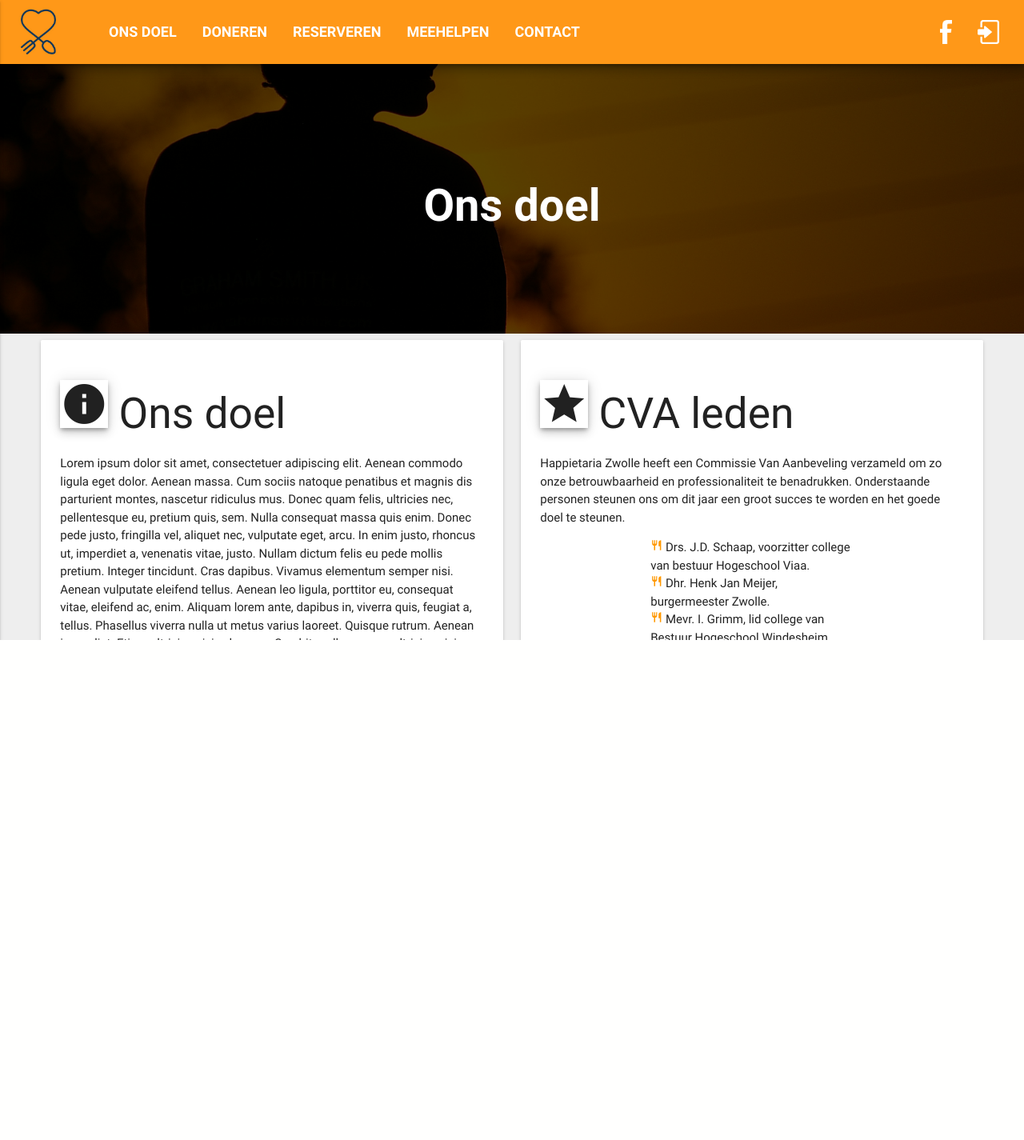
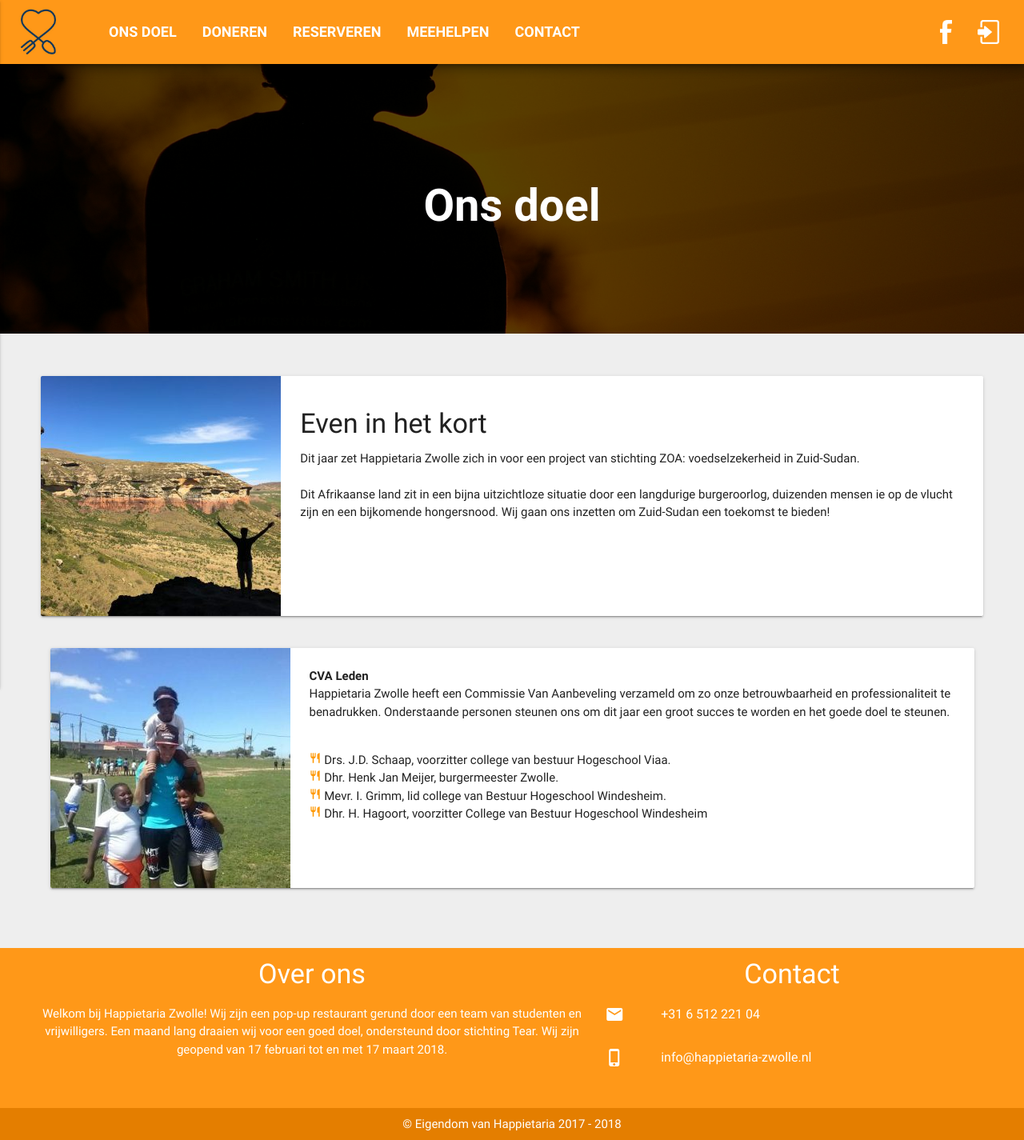
Before and after one commit to Aukevanoost/happietaria, a PHP site: page /pages/onsdoel in a window 1280 px wide. Shown: the whole page at 80% size. Before the commit the page ends 800 px from the top, so only its background shows below. Run offline with PHP 8.4, Linux system fonts and the light colour scheme.

Commit message:
JUST ONE FINAL PRAYER

```diff
--- a/controllers/cPages.php
+++ b/controllers/cPages.php
@@ -106,8 +106,4 @@
 
     }
 
-
-    public function showPassword(){
-        $this->data["message"] = $this->model->getPassword();
 }
-}
--- a/template/_css/public.css
+++ b/template/_css/public.css
@@ -8,17 +8,29 @@
 
 /* ===| Default template
 =============================================================== */
-html,
+
+html{
+    height: 100%;
+    box-sizing: border-box;
+}
+
+*,
+*:before,
+*:after {
+    box-sizing: inherit;
+}
+
+
 body{
-    margin: 0px;
-    /*margin-top: 80px;*/
-    overflow-x: hidden;
-    width: 100%;
-    height: 100%;
+    /*background-color: #00e5ff !important;*/
     position: relative;
-    font-family: "Roboto", sans-serif;
-    background: #fff;
+    margin: 0;
+    padding-bottom: 300px;
+    min-height: 100%;
+    background: #eee;
+
 }
+
 
 .msg_error{
     background: #FCB3BC;
@@ -130,6 +142,9 @@
 =============================================================== */
 
 #login_wallpaper{
+    position: absolute;
+    top: 0px;
+    left: 0px;
     width: 100%;
     height: 100%;
     background: url('/template/images/full_wp.png') no-repeat center center;
@@ -160,10 +175,19 @@
     background-color: #eee;
 }
 
+@media screen and (max-width: 1000px){
+    .card.horizontal .card-image img{
+        display: none !important;
+    }
+}
+
 
 /* ===| RESERVEREN
 =============================================================== */
 #res_wp{
+    position: absolute;
+    top: 0px;
+    left: 0px;
     width: 100%;
     height: 100%;
     background: url('/template/images/full_wp.png') no-repeat center center;
@@ -228,11 +252,43 @@
     font-weight: bold;
 }
 
+.contactCard{
+    min-height: 400px;
+}
+
+/* ===| GAUGER
+=============================================================== */
+
+#gauger_container {
+    width: 100%;
+    height: 50px;
+}
+
+#gauger_volume {
+    background-color: #ff9818;
+    height: 100%;
+    width: 0%;
+}
+
+#gauger_label {
+    position: absolute;
+    margin-left: 10px;
+    line-height: 50px;
+    font-weight: bold;
+    color: #143460;
+}
+
+
 /* ===| FOOTER
 =============================================================== */
 
 footer{
-    margin-top: 45px;
+    margin-top: 250px;
+    position: absolute;
+    right: 0;
+    bottom: 0;
+    left: 0;
+    text-align: center;
 }
 
 #footer1{
--- a/views/pages/home.phtml
+++ b/views/pages/home.phtml
@@ -118,7 +118,7 @@
 
     $(function(){
         var goal = 27000;
-        var current = 8500;
+        var current = 0;
         var perc = (current / goal) * 100;
        $("#gauger_volume").css("width",perc+ "%");
        current = Number(current).toLocaleString('nl');
--- a/views/pages/onsdoel.phtml
+++ b/views/pages/onsdoel.phtml
@@ -6,38 +6,41 @@
         </div>
     </div>
     <div class="container row">
-        <div class="col s6">
-            <div class="card ons_doel_card">
+        <div class="col s12 m12">
+            <br /><br />
+            <div class="card horizontal">
+                <div class="card-image hideonmob">
+                    <img src="/template/images/thumb1.jpg">
+                </div>
+                <div class="card-stacked">
                     <div class="card-content">
-                    <h2>
-                        <i class="medium material-icons z-depth-3">info</i> Ons doel
-                    </h2>
+                        <h4>Even in het kort</h4>
                         <p id="information_paragraph">
-                        Lorem ipsum dolor sit amet, consectetuer adipiscing elit. Aenean commodo ligula eget dolor. Aenean massa. Cum sociis natoque penatibus et magnis dis parturient montes, nascetur ridiculus mus. Donec quam felis, ultricies nec, pellentesque eu, pretium quis, sem. Nulla consequat massa quis enim. Donec pede justo, fringilla vel, aliquet nec, vulputate eget, arcu. In enim justo, rhoncus ut, imperdiet a, venenatis vitae, justo. Nullam dictum felis eu pede mollis pretium. Integer tincidunt. Cras dapibus. Vivamus elementum semper nisi. Aenean vulputate eleifend tellus. Aenean leo ligula, porttitor eu, consequat vitae, eleifend ac, enim. Aliquam lorem ante, dapibus in, viverra quis, feugiat a, tellus. Phasellus viverra nulla ut metus varius laoreet. Quisque rutrum. Aenean imperdiet. Etiam ultricies nisi vel augue. Curabitur ullamcorper ultricies nisi. Nam eget dui.
-                    </p>
+                            Dit jaar zet Happietaria Zwolle zich in voor een project van stichting ZOA: voedselzekerheid in Zuid-Sudan.<br /><br />
+                            Dit Afrikaanse land zit in een bijna uitzichtloze situatie door een langdurige burgeroorlog, duizenden mensen ie op de vlucht zijn en een bijkomende hongersnood. Wij gaan ons inzetten om Zuid-Sudan een toekomst te bieden!
                     </div>
             </div>
         </div>
-        <div class="col s6">
-            <div class="card ons_doel_card">
+        <div class="col s12 m12">
+            <br /><br />
+            <div class="card horizontal" style="margin-top: -20px">
+                <div class="card-image hideonmob">
+                    <img src="/template/images/thumb2.jpg">
+                </div>
+                <div class="card-stacked">
                     <div class="card-content">
-                    <h2>
-                        <i class="medium material-icons z-depth-3">star</i> CVA leden
-                    </h2>
                         <p id="cvaleden_paragraph">
+                            <b>CVA Leden</b><br />
                             Happietaria Zwolle heeft een Commissie Van Aanbeveling verzameld om zo onze betrouwbaarheid en professionaliteit te benadrukken. Onderstaande personen steunen ons om dit jaar een groot succes te worden en het goede doel te steunen.
                         </p>
-                    <div class="row">
-                        <div class="col s3"></div>
-                        <div class="col s6">
+                        <br />
                         <ul id="leden">
                             <li><i class="tiny material-icons orange-text">restaurant</i> Drs. J.D. Schaap, voorzitter college van bestuur Hogeschool Viaa.</li>
                             <li><i class="tiny material-icons orange-text">restaurant</i> Dhr. Henk Jan Meijer, burgermeester Zwolle.</li>
                             <li><i class="tiny material-icons orange-text">restaurant</i> Mevr. I. Grimm, lid college van Bestuur Hogeschool Windesheim.</li>
                             <li><i class="tiny material-icons orange-text">restaurant</i> Dhr. H. Hagoort, voorzitter College van Bestuur Hogeschool Windesheim</li>
                         </ul>
-                        </div>
-                        <div class="col s3"></div>
+
                     </div>
                 </div>
             </div>
```
Also changed, not shown: views/pages/contact.phtml (+9 -4 lines), views/pages/doneer.phtml (+27 -9 lines), template/images/thumb1.jpg (added), template/images/thumb2.jpg (added). Lines whose indentation alone changed are shown as unchanged.
